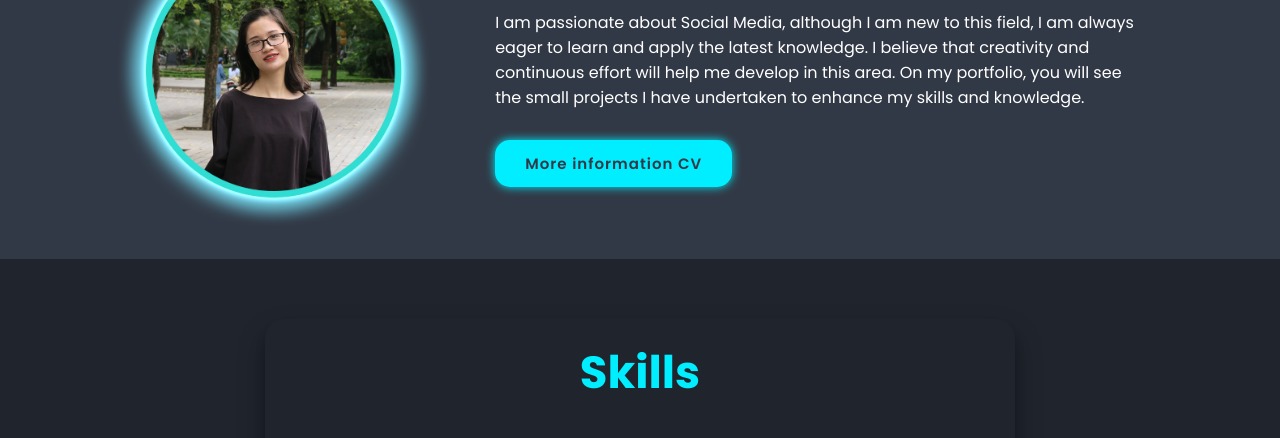
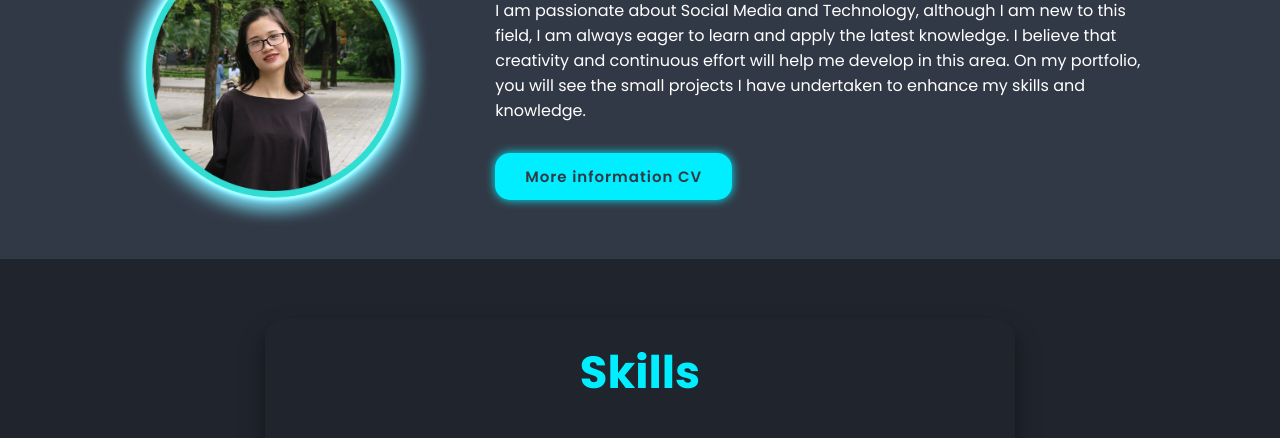
Before and after one commit to abventure/Portfolio_DTKD, a plain HTML site: page index.html in a window 1280 px wide. Shown: the part 662-1100 px from the top of the page. Drawn offline with nearby package versions, Linux system fonts and the light colour scheme; a web font is replaced by a local one.

Commit message:
Update index.html

```diff
--- a/index.html
+++ b/index.html
@@ -55,7 +55,7 @@
         <h2 class="heading">About <span>Me</span></h2>
 
         <p>
-          I am passionate about Social Media, although I am new to this field, I
+          I am passionate about Social Media and Technology, although I am new to this field, I
           am always eager to learn and apply the latest knowledge. I believe
           that creativity and continuous effort will help me develop in this
           area. On my portfolio, you will see the small projects I have
```
